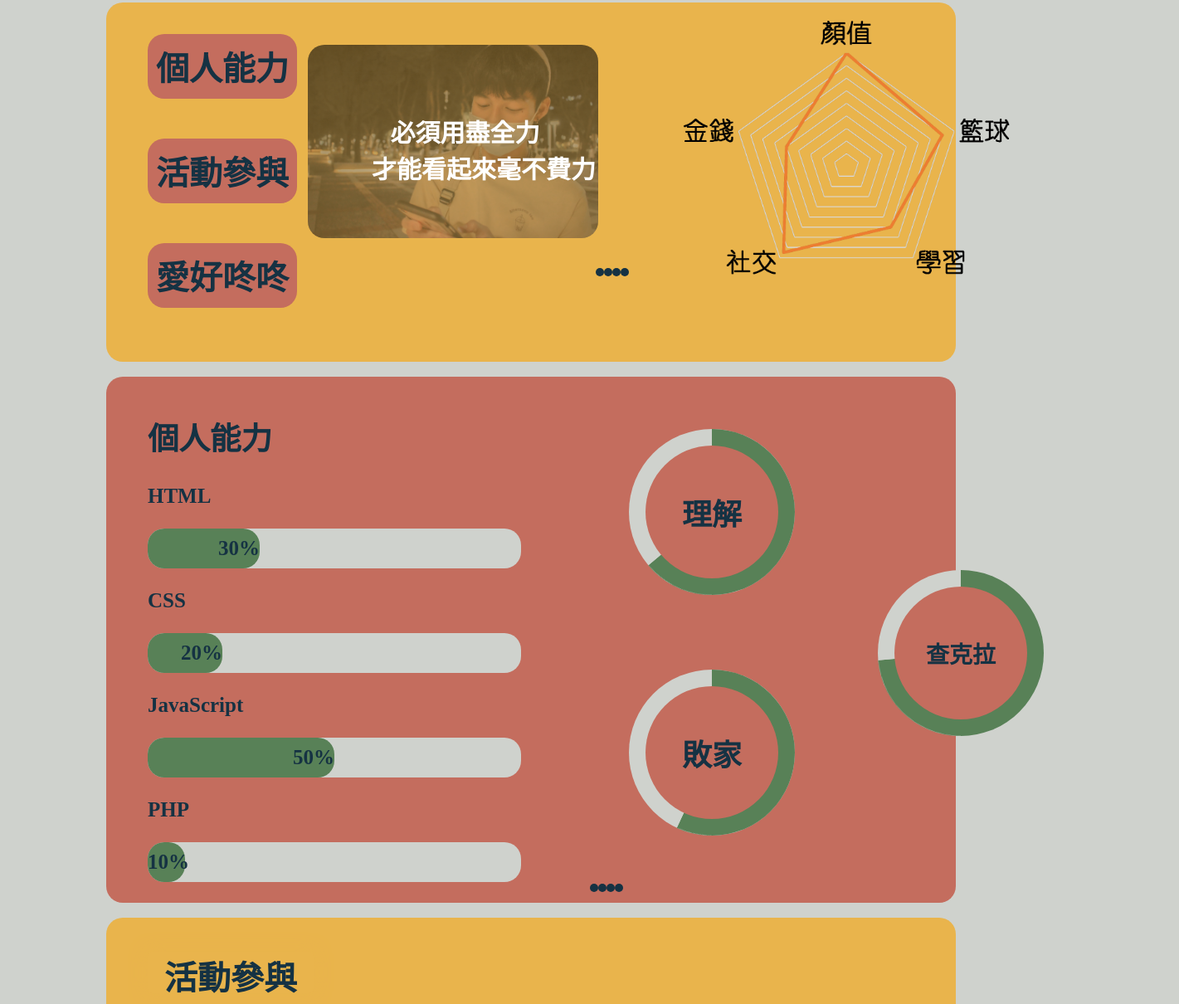
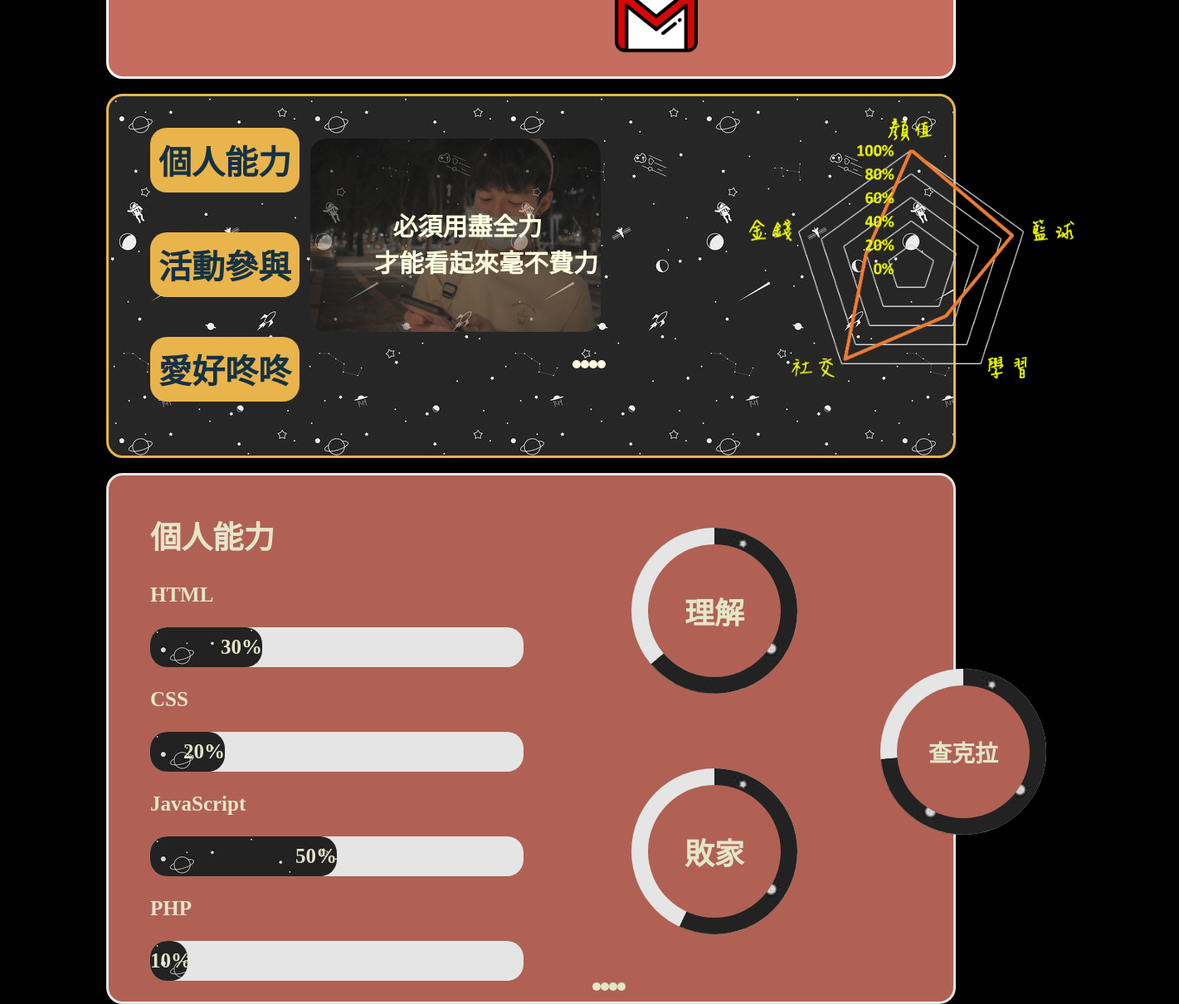
Before and after one commit to PinRay22/resume, a plain HTML site: page index.html in a window 1280 px wide. Shown: the part 833-2043 px from the top of the page at 83% size, 1421 px wide, since content can reach past the window. Drawn offline with Linux system fonts and the light colour scheme; a web font is replaced by a local one.

Commit message:
Add files via upload

```diff
--- a/bk.css
+++ b/bk.css
@@ -1,5 +1,5 @@
 .bg{
-    background-color: #CFD2CD;
+    background-color:black;
     font-family: "秀風體W3";
     color: #153243;
 }
@@ -22,13 +22,14 @@ body{
     font-family: "兒風體W3";
     text-align: center;
     font-size: 45px;
-    background-color: #E9B44C;
+    background-color: #ffffe0;
     border-radius: 20px;
     margin-left: 40%;
     margin-right: 40%;
 }
 .me{
     background-color: #C46D5E;
+    border: white 3px solid;
     padding-top: 1%;
     padding-bottom: 1%;
     border-radius: 20px;
@@ -56,7 +57,7 @@ body{
 .mypic{
     width: 500px;
     border-radius: 50px;
-
+    border: #ffffe0 solid 5px;
     transition: 2s;
 }
 .AD{
@@ -72,6 +73,11 @@ body{
     margin-left: 50px;
     font-size: 25px;
     float: left;
+
+}
+.mee2 h2{
+  color:#ffffe0;
+  font-weight:80px;
 }
 .mypic2{
     width: 500px;
@@ -100,12 +106,11 @@ body{
     position:absolute;
 
 }
-.mypic6{
-    width: 500px;
-    margin-left: 100px;
-    position:absolute;
-    opacity: 0.5;
-    　z-index:1;
+.mypic14{
+  width: 650px;
+  margin-left: 50px;
+  position:absolute;
+
 }
 
 .mott{
@@ -115,7 +120,7 @@ body{
    border-radius: 20px;
     position:absolute;
     opacity: 0.6;
-    　z-index:2;
+    z-index:1;
 
 }
 .mott:hover{
@@ -125,7 +130,8 @@ body{
     z-index: 10;
 }
 .me2{
-    background-color: #E9B44C;
+    background-image: url(image/part3.jpeg);
+    border: #E9B44C 3px solid;
     padding-top: 1%;
     padding-bottom: 1%;
     border-radius: 20px;
@@ -134,7 +140,7 @@ body{
     display: flex;
 }
 .butt{
-    background-color: #C46D5E;
+    background-color: #E9B44C;
     border-radius: 20px;
     text-align: center;
     margin-top: 20px;
@@ -152,20 +158,22 @@ body{
 }
 .me3{
     background-color: #C46D5E;
+    border: #fff solid 3px;
     padding-top: 1%;
     padding-bottom: 1%;
     border-radius: 20px;
     margin-left: 10%;
     margin-right: 10%;
     display: flex;
+    opacity: 0.9;
 }
 .motto{
     font-size: 30px;
     margin-left: 90px;
     margin-top: 120px;
     font-weight: bolder;
-    color: white;
-    z-index: 1;
+    color: #ffffe0;
+    z-index: 2;
 }
 .motto:hover{
     transform: scale(1.15);
@@ -173,7 +181,7 @@ body{
 }
 .container {
     width: 300%;
-    background-color:#CFD2CD;
+    background-color:white;
     border-radius: 20px;
 }
 
@@ -224,36 +232,36 @@ body{
     font-weight: bolder;
     padding-top: 10px;
     padding-bottom: 10px;
-    color: #153243;
+    color: #ffffe0;
 }
 
 
 .html {
     width: 30%;
-    background-color: #588157;
+    background-image: url(image/part3.jpeg);
     border-radius: 20px;
     animation: html-fill 5s forwards;
 }
 .css {
     width: 20%;
-    background-color: #588157;
+    background-image: url(image/part3.jpeg);
     border-radius: 20px;
     animation: css-fill 5s forwards;
 }
 .js {
     width: 50%;
-    background-color: #588157;
+    background-image: url(image/part3.jpeg);
     border-radius: 20px;
     animation: js-fill 5s forwards;
 }
 .php {
     width: 10%;
-    background-color: #588157;
+    background-image: url(image/part3.jpeg);
     border-radius: 20px;
     animation: php-fill 5s forwards;
 }
 .word{
-    color: #153243;
+    color: #ffffe0;
     font-weight: bolder;
     font-size: 25px;
 }
@@ -296,23 +304,23 @@ body{
     z-index:10;
     font-size:18px;
     font-weight:1000;
-    color:#153243;
+    color:#ffffe0;
   }
   .circular .bar{
     position: absolute;
     height: 100%;
     width: 100%;
-    background: #CFD2CD;
-    -webkit-border-radius: 100%;
+    background: white;
+    border-radius: 100%;
     clip: rect(0px, 100px, 100px, 50px);
   }
   .circle .bar .progress{
     position: absolute;
     height: 100%;
     width: 100%;
-    -webkit-border-radius: 100%;
+    border-radius: 100%;
     clip: rect(0px, 50px, 100px, 0px);
-    background: #588157;
+    background-image: url(image/part3.jpeg);;
     font-weight: bolder;
   }
   .circle .left .progress{
@@ -367,23 +375,23 @@ body{
     z-index:10;
     font-size:18px;
     font-weight:1000;
-    color:#153243;
+    color:#ffffe0;
   }
   .circular1 .bar{
     position: absolute;
     height: 100%;
     width: 100%;
-    background: #CFD2CD;
-    -webkit-border-radius: 100%;
+    background: white;
+    border-radius: 100%;
     clip: rect(0px, 100px, 100px, 50px);
   }
   .circle1 .bar .progress{
     position: absolute;
     height: 100%;
     width: 100%;
-    -webkit-border-radius: 100%;
+    border-radius: 100%;
     clip: rect(0px, 50px, 100px, 0px);
-    background: #588157;
+    background-image: url(image/part3.jpeg);
     font-weight: bolder;
   }
   .circle1 .left .progress{
@@ -436,23 +444,23 @@ body{
     z-index:10;
     font-size:14px;
     font-weight:1000;
-    color:#153243;
+    color:#ffffe0;
   }
   .circular2 .bar{
     position: absolute;
     height: 100%;
     width: 100%;
-    background: #CFD2CD;
-    -webkit-border-radius: 100%;
+    background: white;
+    border-radius: 100%;
     clip: rect(0px, 100px, 100px, 50px);
   }
   .circle2 .bar .progress{
     position: absolute;
     height: 100%;
     width: 100%;
-    -webkit-border-radius: 100%;
+    border-radius: 100%;
     clip: rect(0px, 50px, 100px, 0px);
-    background: #588157;
+    background-image: url(image/part3.jpeg);
     font-weight: bolder;
   }
   .circle2 .left .progress{
@@ -484,13 +492,15 @@ body{
 
 
   .me4 {
-    background-color: #E9B44C;
+    background-image: url(image/part3.jpeg);
+    border: #E9B44C solid 3px;
     padding-top: 1%;
     padding-bottom: 1%;
     border-radius: 20px;
     margin-left: 10%;
     margin-right: 10%;
     display: flex;
+    opacity: 0.9;
     }
     .mee4{
       margin-left: 50px;
@@ -499,7 +509,7 @@ body{
   }
 
 .block{
-  background-color: #C46D5E;
+  background-color: #E9B44C;
   border-radius: 20px;
   margin-left: 50px;
   width: 40%;
@@ -641,7 +651,7 @@ body{
   transition: all 0.6s ease;
   -webkit-transform-style: preserve-3d;
   transform-style: preserve-3d;
-  positon: relative;
+  position: relative;
 }
 .front , .back {
   border-radius: 20px;
@@ -773,7 +783,7 @@ div.textBox1 > p.textBox_content1 {
   padding: 0;
   position: absolute;
   top: 50%;
-  left: 45%;
+  left: 40%;
   transform: translateY(-50%) translateX(-50%);
   color: #153243;
 }
@@ -792,7 +802,7 @@ p.textBox_content1{
 }
 
 .foot{
-  background-color: #588157;
+  background-image: url(image/part3.jpeg);
   padding-top: 10px;
   padding-bottom: 10px;
   position: relative;
@@ -801,6 +811,7 @@ p.textBox_content1{
 .foot p{
     text-align: center;
     font-size: 20px;
+    color: #ffffe0;
 }
 /*
 #588157
@@ -817,10 +828,6 @@ p.textBox_content1{
   margin-left: 48%;
   transition: 0.5s;
 }
-.ball:hover{
-  transform: scale(1.2);
-}
-
 
  .la-ball-atom,
  .la-ball-atom > div {
@@ -854,7 +861,7 @@ p.textBox_content1{
      z-index: 1;
      width: 60%;
      height: 60%;
-     background: #153243;
+     background: #ffffe0;
      border-radius: 100%;
      -webkit-transform: translate(-50%, -50%);
         -moz-transform: translate(-50%, -50%);
@@ -1085,9 +1092,7 @@ p.textBox_content1{
  }
  .mball3{
    margin-top: 30%;
-   margin-left: -3
-
-   %;
+   margin-left: -3%;
  }
 .la-ball-newton-cradle,
 .la-ball-newton-cradle > div {
@@ -1099,7 +1104,7 @@ p.textBox_content1{
 .la-ball-newton-cradle {
     display: block;
     font-size: 0;
-    color: #153243;
+    color: #ffffe0;
 }
 .la-ball-newton-cradle.la-dark {
     color: #333;
--- a/index.html
+++ b/index.html
@@ -23,7 +23,7 @@
             <img class="mypic" src="image/1.JPEG">
         </div>
         <div class="mee">
-            <h1>大家好</h1>
+            <h1>陳 品叡</h1>
             <p>
                 &nbsp;&nbsp;我是爛草莓<br>
                 &nbsp;&nbsp;生日:5月5日<br>
@@ -60,7 +60,7 @@
         <img class="mott" src="image/2.JPG">
         <div>
 
-        <img class="mypic5" src="image/chart.png">
+        <img class="mypic14" src="image/14.png">
         <!-- <img class="mypic6" src="image/3.JPG"> -->
         </div>
         <div class="mball3">
@@ -77,8 +77,7 @@
     <div class="me3" ><a name="prab">
 
         <div class="mee2">
-            <h2 style="color: #153243;">個人能力</h2>
-
+            <h2 style="color:#ffffe0 ;">個人能力</h2>
             <p class="word">HTML</p>
             <div class="container">
                 <div class="skills html">30%</div>
```
Also changed, not shown: image/14.png (added), image/part3.jpeg (added).
